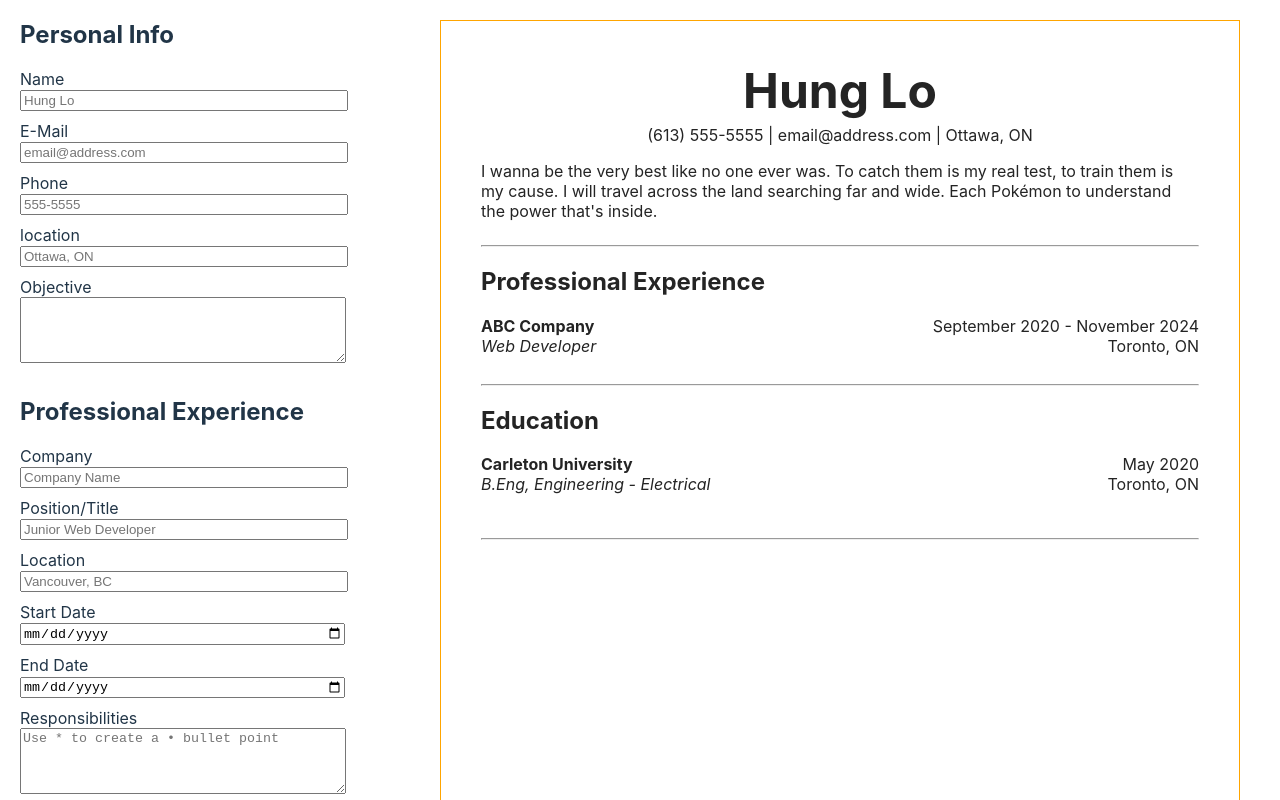
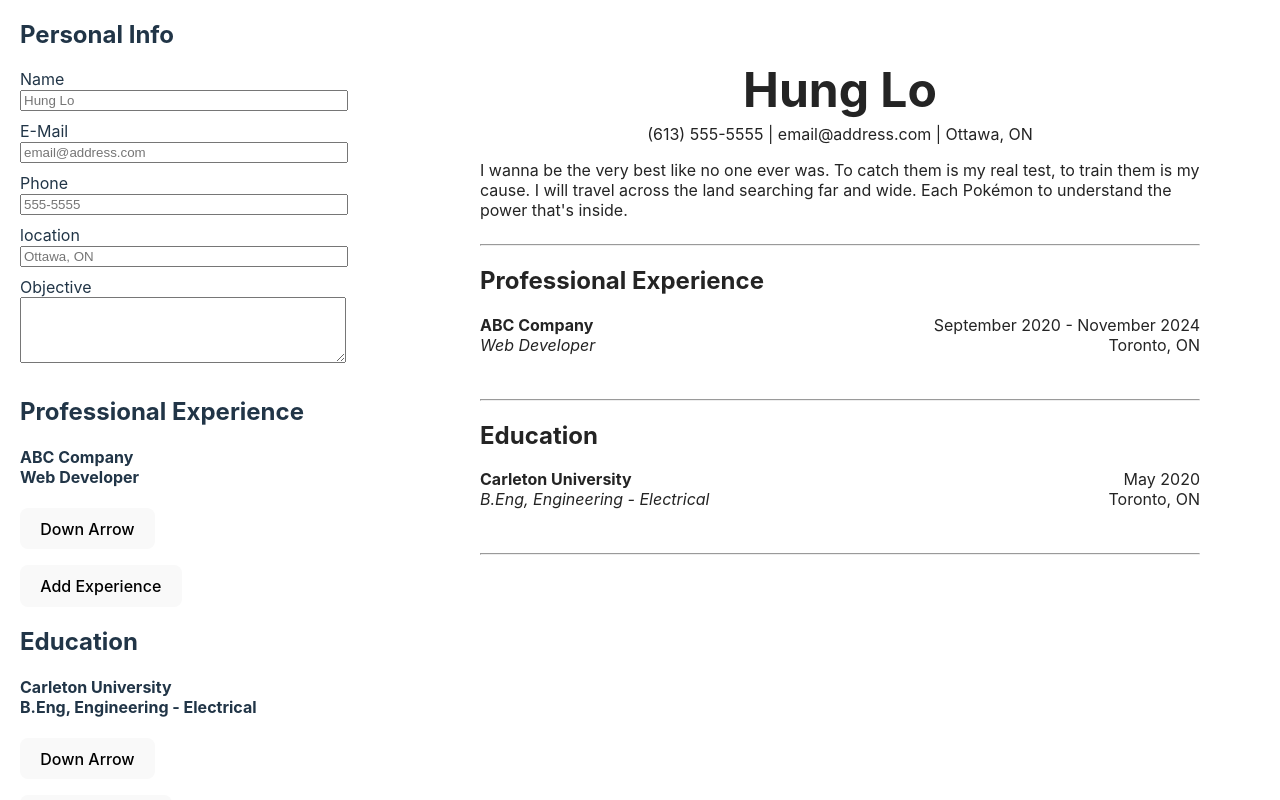
Before and after one commit to andrewtran28/cv-application, a React (Vite) app: page / in a window 1280 px wide. Shown: the top 800 px of the page. Built offline with nearby package versions, Linux system fonts and the light colour scheme; the HTML template or start-up script is replaced by a standard one.

Commit message:
Implement experience form and resume sections

```diff
--- a/src/App.jsx
+++ b/src/App.jsx
@@ -6,6 +6,9 @@ import Resume from './components/Resume';
 import example from './example';
 
 const months = ['January', 'February', 'March', 'April', 'May', 'June', 'July', 'August', 'September', 'October', 'November', 'December'];
+const date = new Date();
+const month = months[date.getMonth()];
+const year = date.getFullYear();
 
 function App() {
     const [resume, setResume] = useState(example);
@@ -15,8 +18,43 @@ function App() {
     }
 
     const handleExperienceChange = (e) => {
-        setResume({ ...resume, [e.target.name]: e.target.value });
+        const {name, value} = e.target;
+        const index = parseInt(e.target.closest('li').dataset.key, 10);
+        setResume(prevState => ({
+            ...prevState,
+            experience: prevState.experience.map((exp, i) =>
+            i === index ? {...exp, [name]: value} : exp
+            )
+        }));
     }
+
+    const addExperience = () => {
+        const newExperience = {
+            company: '',
+            position: '',
+            workLocation: '',
+            startDate: month + " " + year,
+            endDate: month + " " + year,
+            responsibilities: '',
+            expanded: true,
+            id: crypto.randomUUID(),
+        }
+
+        setResume({...resume, experience: [...resume.experience, newExperience]});
+    }
+
+    const removeExperience = (index) => {
+        setResume({...resume, experience: resume.experience.filter((exp, i) => i !== index)})
+    }
+
+    const expandExperience = (index) => (
+        setResume(prevState => ({
+            ...prevState,
+            experience: prevState.experience.map((exp, i) =>
+                i === index ? {...exp, expanded: !exp.expanded} : exp
+            )
+        }))
+    )
 
     const handleEducationChange = (e) => {
         const {name, value } = e.target;
@@ -30,10 +68,6 @@ function App() {
     }
 
     const addEducation = () => {
-        const date = new Date();
-        const month = months[date.getMonth()];
-        const year = date.getFullYear();
-
         const newEducation = {
             school: '',
             field: '',
@@ -62,7 +96,13 @@ function App() {
     return (<div className="web-layout">
         <div className="form-cont">
             <PersonalForm resume={resume} onChange={handlePersonalChange}/>
-            <ExperienceForm resume={resume} onChange={handleExperienceChange}/>
+            <ExperienceForm
+                experiences={resume.experience}
+                onChange={handleExperienceChange}
+                onAdd={addExperience}
+                onRemove={removeExperience}
+                onExpand={expandExperience}
+            />
             <EducationForm
                 educations={resume.education}
                 onChange={handleEducationChange}
--- a/src/components/FormExperience.jsx
+++ b/src/components/FormExperience.jsx
@@ -1,15 +1,18 @@
 import DynamicInput from './Input'
 
-function ExperienceForm({ resume, onChange }) {
-    return (<div className="form-experience">
-        <h2>Professional Experience</h2>
+function ExperienceForm({ experiences, onChange, onAdd, onRemove, onExpand }) {
+    const experienceArr = experiences.map((experience) => {
+        const index = experiences.indexOf(experience);
 
+        if (experience.expanded) {
+            return (
+                <li key={index} data-key={index} className="expanded">
                     <form action="">
                         <DynamicInput
                             label="Company"
                             type="text"
                             name="company"
-                value={resume.name}
+                            value={experience.company}
                             onChange={onChange}
                             placeholder="Company Name"
                         />
@@ -19,7 +22,7 @@ function ExperienceForm({ resume, onChange }) {
                             label="Position/Title"
                             type="text"
                             name="position"
-                value={resume.name}
+                            value={experience.position}
                             onChange={onChange}
                             placeholder="Junior Web Developer"
                         />
@@ -29,7 +32,7 @@ function ExperienceForm({ resume, onChange }) {
                             label="Location"
                             type="text"
                             name="workLocation"
-                value={resume.name}
+                            value={experience.workLocation}
                             onChange={onChange}
                             placeholder="Vancouver, BC"
                         />
@@ -39,7 +42,7 @@ function ExperienceForm({ resume, onChange }) {
                             label="Start Date"
                             type="date"
                             name="startDate"
-                value={resume.name}
+                            value={experience.startDate}
                             onChange={onChange}
                         />
                         <br />
@@ -48,7 +51,7 @@ function ExperienceForm({ resume, onChange }) {
                             label="End Date"
                             type="date"
                             name="endDate"
-                value={resume.name}
+                            value={experience.endDate}
                             onChange={onChange}
                         />
                         <br />
@@ -57,13 +60,39 @@ function ExperienceForm({ resume, onChange }) {
                             label="Responsibilities"
                             type="textarea"
                             name="responsibilities"
-                value={resume.name}
+                            value={experience.responsibilities}
                             onChange={onChange}
                             placeholder="Use * to create a • bullet point"
                         />
                         <br />
+
+                        <div className='btns-experience'>
+                            <button className="btn-remove" onClick={() => onRemove(index)}>Delete</button>
+                            <button className="btn-collapse" onClick={() => onExpand(index)}>OK</button>
+                        </div>
                     </form>
-    </div>);
+                </li>
+            )
+        } else {
+            return (<>
+                <h4>
+                    {experience.company} <br/>
+                    {experience.position}
+                </h4>
+                <button className="btn-expand" onClick={() => onExpand(index)}>
+                    <span className="symbol-down">Down Arrow</span>
+                </button>
+            </>)
+        }
+    });
+
+    return (
+        <div className="form-experience">
+            <h2>Professional Experience</h2>
+            <ul>{experienceArr}</ul>
+            <button onClick={onAdd}>Add Experience</button>
+        </div>
+    );
 }
 
 export default ExperienceForm;
--- a/src/components/Resume.jsx
+++ b/src/components/Resume.jsx
@@ -19,7 +19,7 @@ function Resume({ resume }) {
             return text;
         }
 
-        return text.replace(/\*/g, "•");
+        return text.replace(/\*/g, "• ");
     }
 
     return (
@@ -35,29 +35,37 @@ function Resume({ resume }) {
 
             <section className="resume-experience">
                 <h2>Professional Experience</h2>
-
-                <div className="experience">
-                    <div className="company"><strong>{resume.company}</strong></div>
-                    <span><em>{resume.position}</em></span>
-                    <div className="date-location">
-                            {formatDate(resume.startDate)} - {formatDate(resume.endDate)}<br />
-                            {resume.workLocation}
-                    </div>
-                    <div className="responsibilities">{bulletPoints(resume.responsibilities)}</div>
-                </div>
+                <ul>
+                    {resume.experience.map((experience, index) => (
+                        <li key={index}>
+                            <div className="experience">
+                                <div className="company"><strong>{experience.company}</strong></div>
+                                <span><em>
+                                    {experience.position}
+                                </em></span><br />
+                                <div className="responsibilities">{bulletPoints(experience.responsibilities)}</div>
+                                <div className="date-location">
+                                    {formatDate(experience.startDate)} - {formatDate(experience.endDate)}<br />
+                                    {experience.workLocation}
+                                </div>
+                            </div>
+                        </li>
+                    ))}
+                </ul>
             </section>
             <br />
             <hr />
 
             <section className="resume-education">
                 <h2>Education</h2>
-
                 <ul>
                     {resume.education.map((education, index) => (
-                        <li key="{index}">
+                        <li key={index}>
                             <div className="education">
                                 <div className="school"><strong>{education.school}</strong></div>
-                                <span><em>{education.degree}, {education.field}</em></span><br />
+                                <span><em>
+                                    {education.degree}, {education.field}
+                                </em></span><br />
                                     <div className="date-location">
                                         {formatDate(education.graduationDate)}<br />
                                         {education.schoolLocation}
--- a/src/example.jsx
+++ b/src/example.jsx
@@ -5,12 +5,19 @@ const example = {
     location: "Ottawa, ON",
     objective: "I wanna be the very best like no one ever was. To catch them is my real test, to train them is my cause. I will travel across the land searching far and wide. Each Pokémon to understand the power that's inside.",
 
+
+    experience: [
+        {
             company: "ABC Company",
             position: "Web Developer",
             workLocation: "Toronto, ON",
             startDate: "September 2020",
             endDate: "November 2024",
             responsibilities: "",
+            id: crypto.randomUUID,
+            expanded: false,
+        },
+    ],
 
     education: [
         {
--- a/src/index.css
+++ b/src/index.css
@@ -67,10 +67,10 @@ input, textarea {
 }
 
 .resume-cont {
-  border: 1px solid orange;
   background-color: white;
   color: #242424;
   min-width: 700px;
+  max-width: 21.59cm;
   margin: 20px;
   padding: 0 40px;
 }
```
Lines whose indentation alone changed are shown as unchanged.
